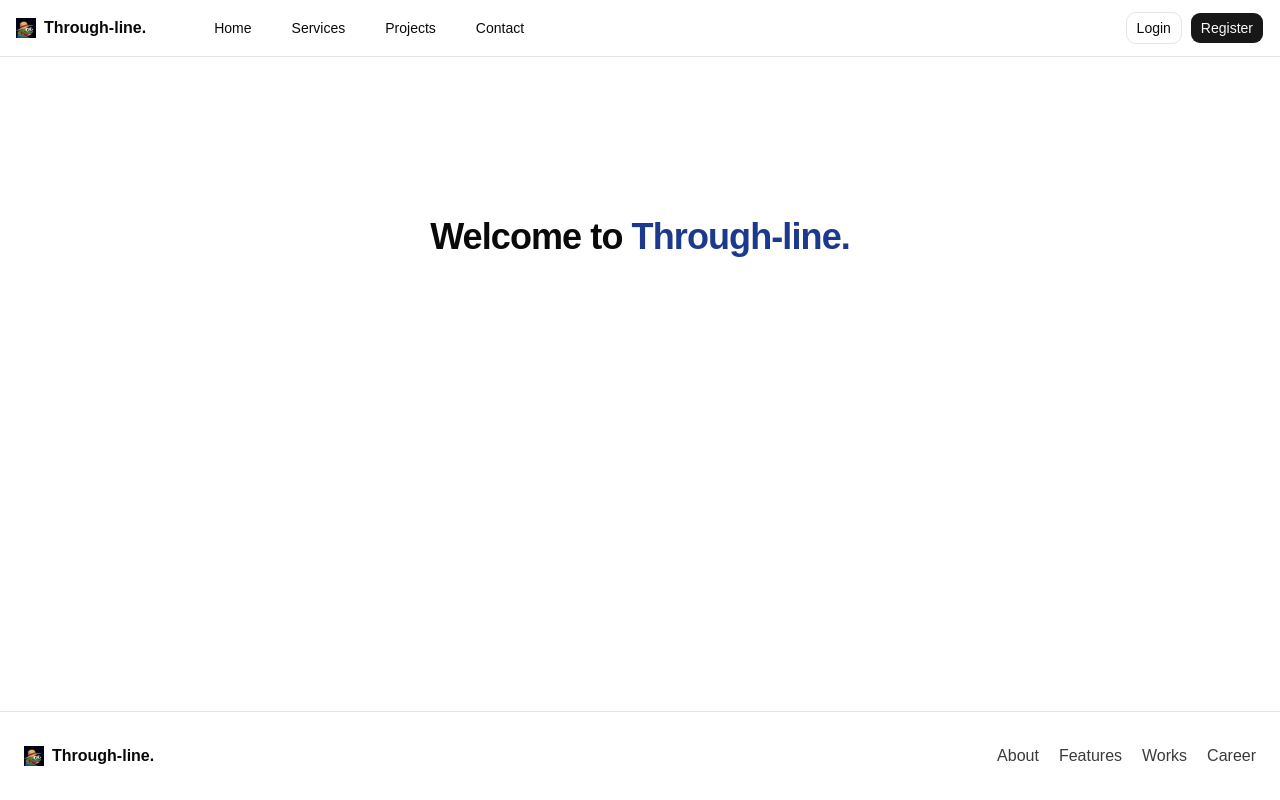
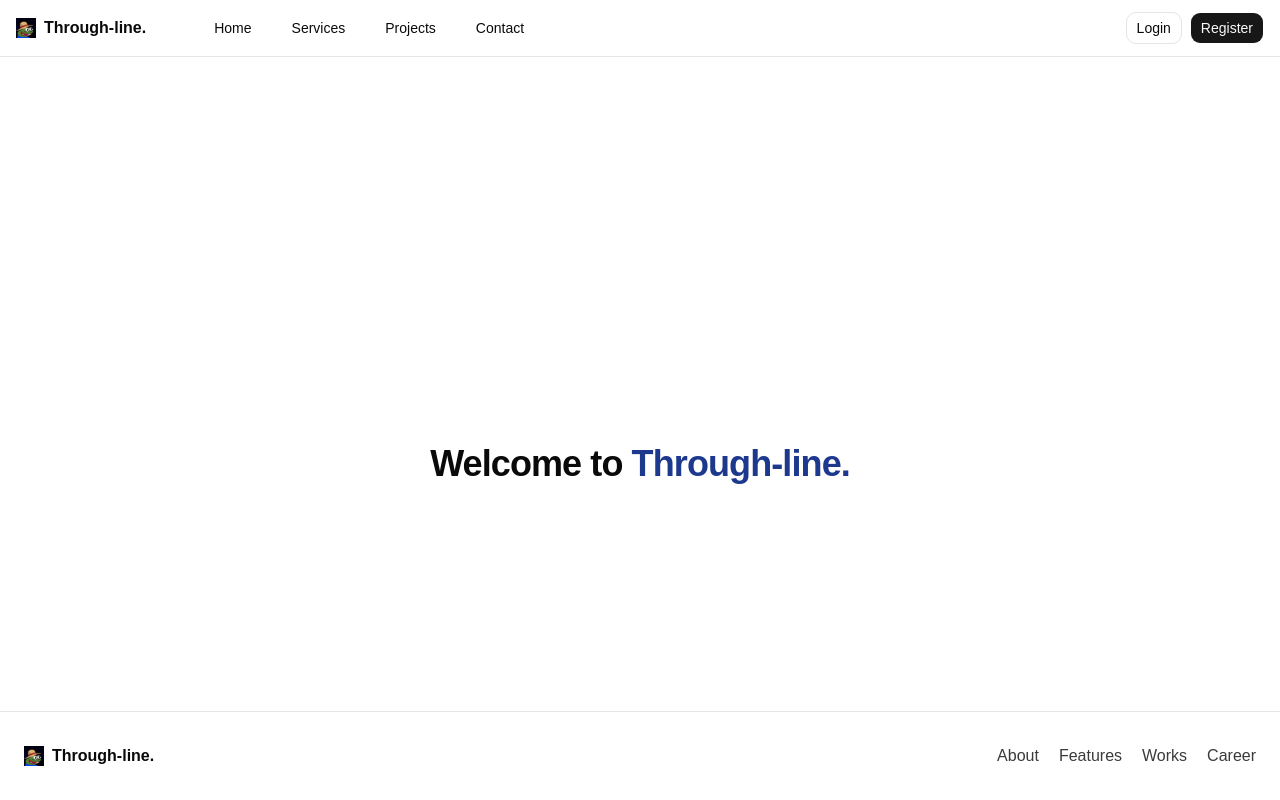
Before and after one commit to Emmelf/Through-line, a React (Vite) app in the folder web-app/: page / in a window 1280 px wide. Built offline with nearby package versions, Linux system fonts and the light colour scheme.

Commit message:
feat: center content in main layout

```diff
--- a/web-app/src/layouts/MainLayout.tsx
+++ b/web-app/src/layouts/MainLayout.tsx
@@ -6,7 +6,7 @@ export default function MainLayout() {
     return (
         <div className="flex min-h-svh flex-col">
             <Header />
-            <main className="flex-1">
+            <main className="flex flex-1 items-center justify-center">
                 <Outlet />
             </main>
             <Footer/>
```
